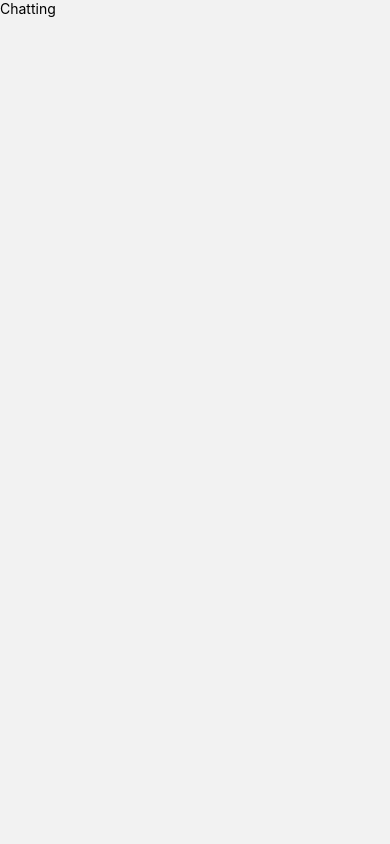
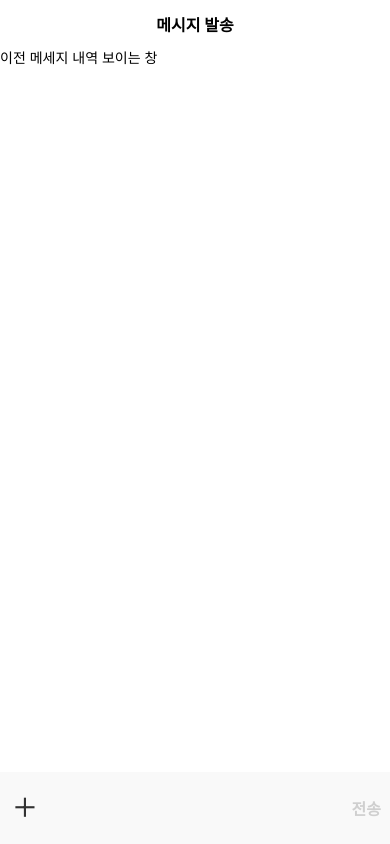
Before and after one commit to ssum-dal/Kurly-Hack-Festa-Project, a React Native app: screen /Chatting in a window 390 px wide. Built offline with nearby package versions, Linux system fonts and the light colour scheme.

Commit message:
chatting page w/o keyboard height setting

```diff
--- a/Navigation/Screens/Chatting/ChattingPresenter.js
+++ b/Navigation/Screens/Chatting/ChattingPresenter.js
@@ -1,11 +1,29 @@
-import React from "react";
-import { View, Text } from "react-native";
+import React, {useState} from "react";
+import { View, StyleSheet, Text, KeyboardAvoidingView } from "react-native";
+import Header from "../../../Components/Header/Header";
+import Input from "../../../Components/Input/Input";
+import Menu from "../../../Components/Input/Menu";
+
+const s = StyleSheet.create({
+    ChattingView: {
+        flex: 1,
+        backgroundColor: '#ffffff',
+    },
+    ChattingHistoryView: {
+        flex: 1,
+    }
+});
 
 export default() => {
-
+    const [isMenuOpened, setIsMenuOpened] = useState(false);
     return (
-        <View>
-            <Text>Chatting</Text>
-        </View>
+        <KeyboardAvoidingView style={s.ChattingView}>
+            <Header title={'메시지 발송'}/>
+            <View style={s.ChattingHistoryView}>
+                <Text>이전 메세지 내역 보이는 창</Text>
+            </View>
+            <Input isMenuOpened={isMenuOpened} setIsMenuOpened={setIsMenuOpened} />
+            {isMenuOpened ? <Menu /> : null}
+        </KeyboardAvoidingView>
     )
 }
```
